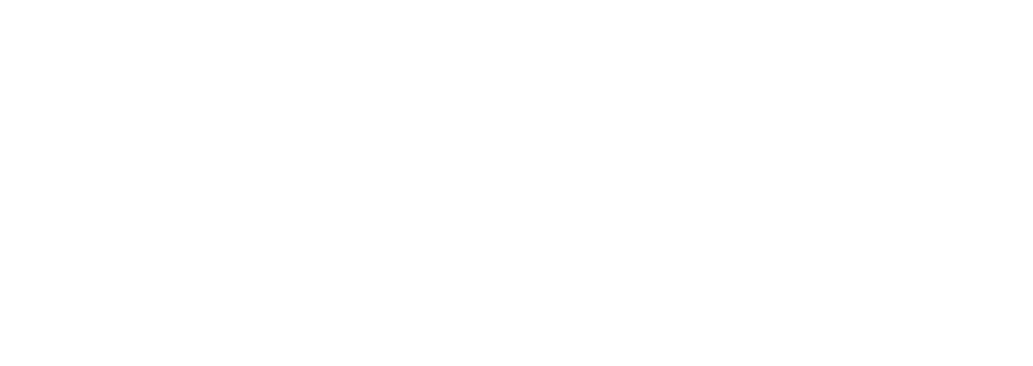
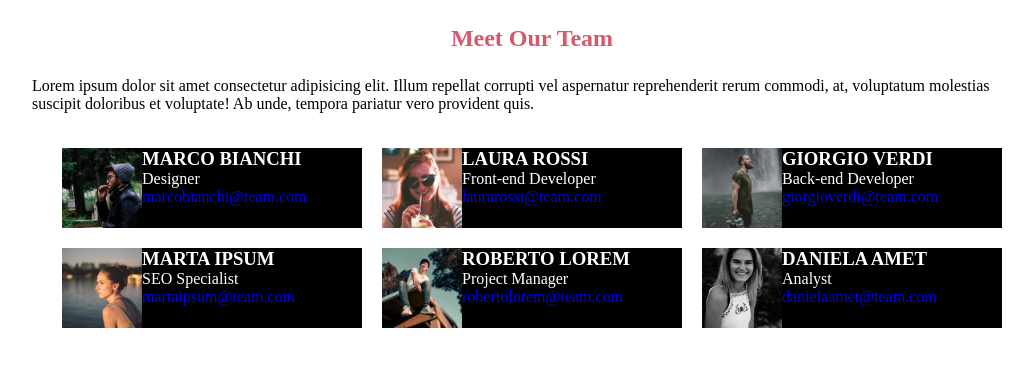
Before and after one commit to danieldivincenzo/html-css-flex-cards, a plain HTML site: page index.html in a window 1280 px wide. Shown: the whole page, without its empty margins (108-1141 px from the left). Drawn offline with Linux system fonts and the light colour scheme.

Commit message:
aggiunta struttura base

```diff
--- a/css/app.css
+++ b/css/app.css
@@ -0,0 +1,41 @@
+* {
+    margin: 0;
+    padding: 0;
+    box-sizing: border-box;
+}
+
+.container {
+    max-width: 1000px;
+    margin: 0 auto;
+    padding-top: 25px;
+}
+
+.row {
+    display: flex;
+    flex-wrap: wrap;
+    justify-content: center;
+}
+
+
+h1 {
+    color: rgb(212, 89, 109);
+    margin-bottom: 25px;
+}
+
+ul,
+li {
+    list-style: none;
+}
+
+a {
+    text-decoration: none;
+}
+
+.card {
+    display: flex;
+    height: 80px;
+    width: 300px;
+    margin: 10px;
+    background-color: black;
+    color: white;
+}
--- a/index.html
+++ b/index.html
@@ -10,6 +10,82 @@
 </head>
 
 <body>
+    <section>
+        <div class="container">
+            <div class="row">
+                <h1>Meet Our Team</h1>
+                <p>Lorem ipsum dolor sit amet consectetur adipisicing elit. Illum repellat corrupti vel aspernatur
+                    reprehenderit rerum commodi, at, voluptatum molestias suscipit doloribus et voluptate! Ab unde,
+                    tempora
+                    pariatur vero provident quis.</p>
+            </div>
+        </div>
+        <div class="container">
+            <ul class="row">
+                <li>
+                    <div class="card">
+                        <img src="./img/male1.png" alt="Foto profilo Marco">
+                        <div class="card-body">
+                            <h3>MARCO BIANCHI</h3>
+                            <p>Designer</p>
+                            <a href="mailto:">marcobianchi@team.com</a>
+                        </div>
+                    </div>
+                </li>
+                <li>
+                    <div class="card">
+                        <img src="./img/female1.png" alt="Foto profilo Laura">
+                        <div class="card-body">
+                            <h3>LAURA ROSSI</h3>
+                            <p>Front-end Developer</p>
+                            <a href="mailto:">laurarossi@team.com</a>
+                        </div>
+                    </div>
+                </li>
+                <li>
+                    <div class="card">
+                        <img src="./img/male2.png" alt="Foto profilo Giorgio">
+                        <div class="card-body">
+                            <h3>GIORGIO VERDI</h3>
+                            <p>Back-end Developer</p>
+                            <a href="mailto:">giorgioverdi@team.com</a>
+                        </div>
+                    </div>
+                </li>
+                <li>
+                    <div class="card">
+                        <img src="./img/female2.png" alt="Foto profilo Marta">
+                        <div class="card-body">
+                            <h3>MARTA IPSUM</h3>
+                            <p>SEO Specialist</p>
+                            <a href="mailto:">martaipsum@team.com</a>
+                        </div>
+                    </div>
+                </li>
+                <li>
+                    <div class="card">
+                        <img src="./img/male3.png" alt="Foto profilo Roberto">
+                        <div class="card-body">
+                            <h3>ROBERTO LOREM</h3>
+                            <p>Project Manager</p>
+                            <a href="mailto:">robertolorem@team.com</a>
+                        </div>
+                    </div>
+                </li>
+                <li>
+                    <div class="card">
+                        <img src="./img/female3.png" alt="Foto profilo Daniela">
+                        <div class="card-body">
+                            <h3>DANIELA AMET</h3>
+                            <p>Analyst</p>
+                            <a href="mailto:">danielaamet@team.com</a>
+                        </div>
+                    </div>
+                </li>
+
+            </ul>
+        </div>
+    </section>
 
 </body>
 
```
